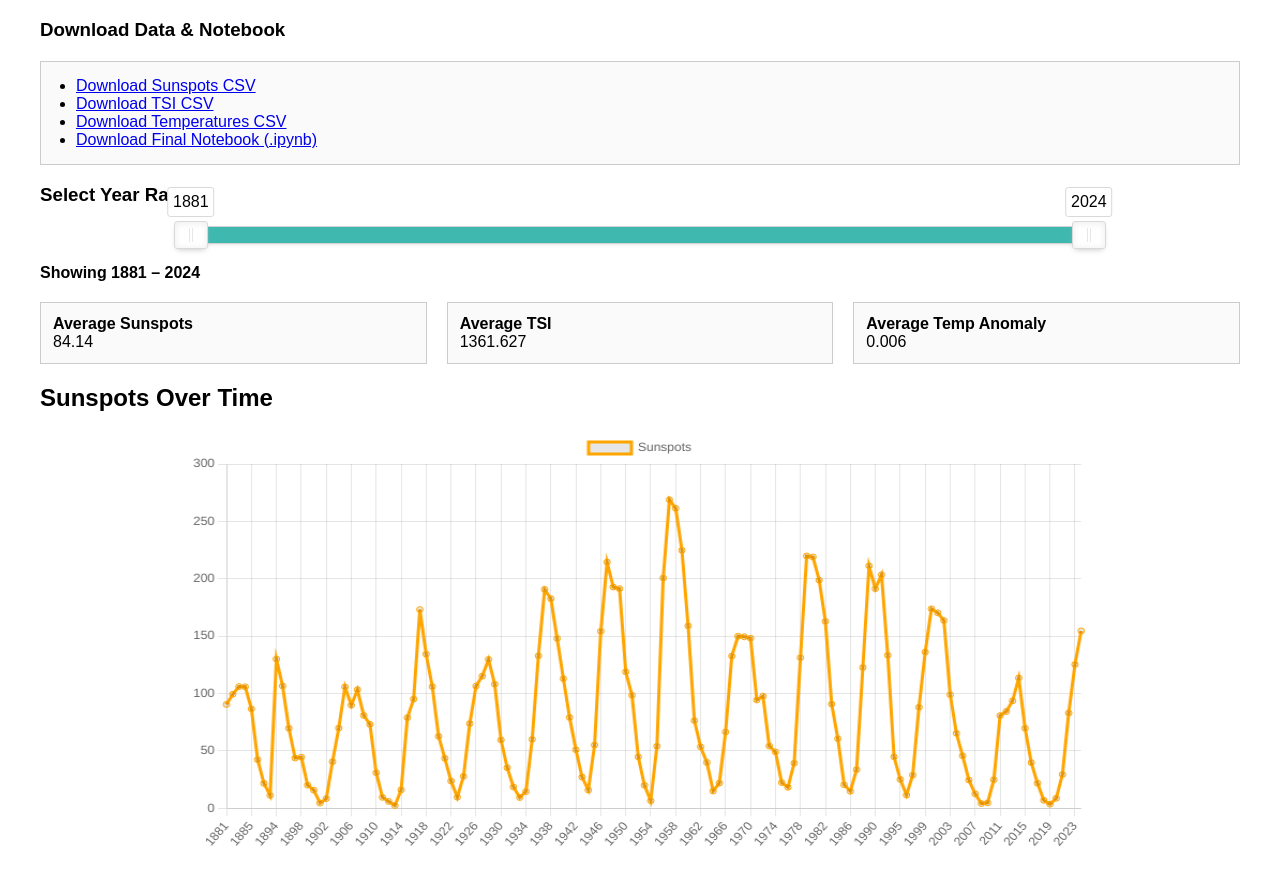
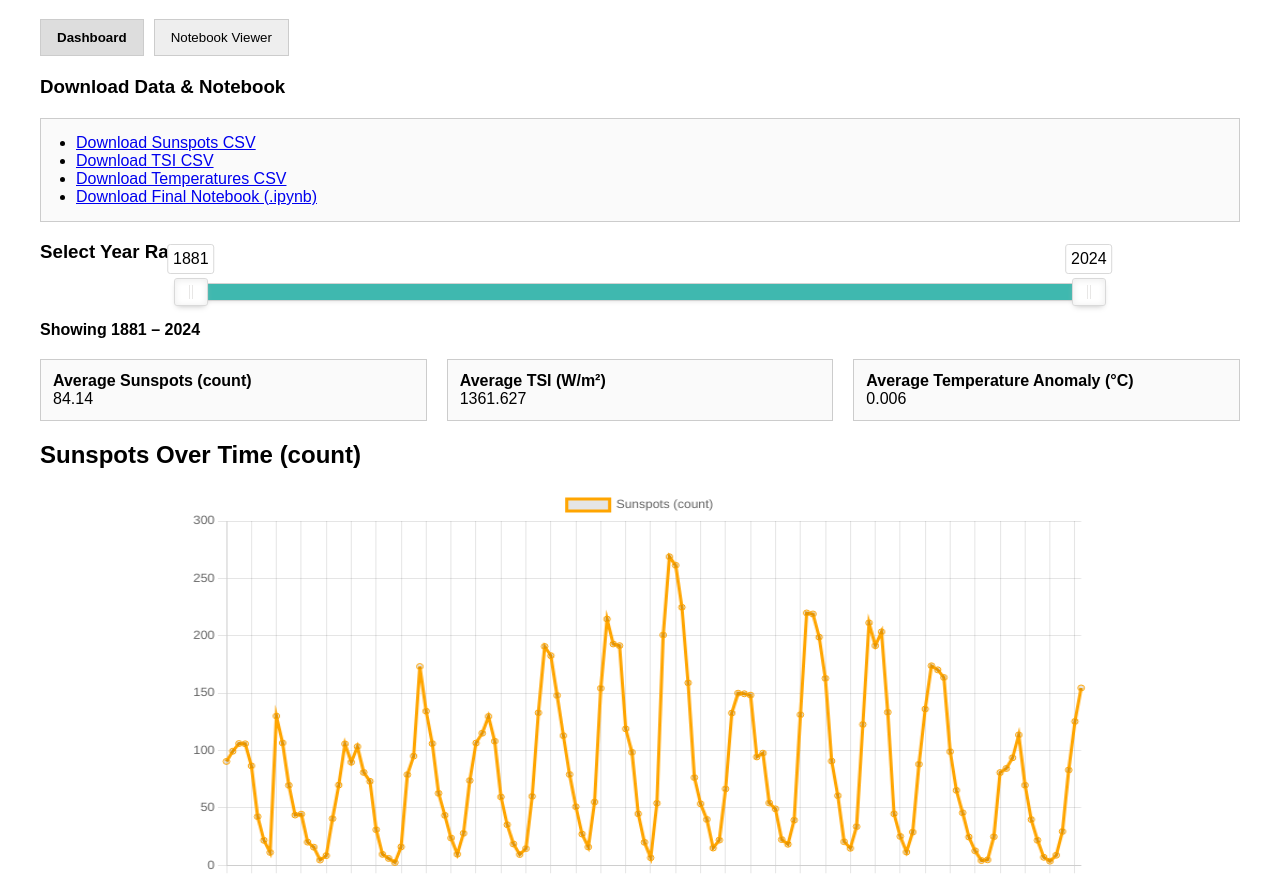
Before and after one commit to Tawana12/statsfall2025, a plain HTML site: page index.html in a window 1280 px wide. Shown: the part 61-937 px from the top of the page. Drawn offline with nearby package versions, Linux system fonts and the light colour scheme.

Commit message:
Added view Notebook

```diff
--- a/index.html
+++ b/index.html
@@ -16,19 +16,50 @@ body {
     font-family: Arial, sans-serif;
     margin: 20px;
 }
+
 .container {
     max-width: 1200px;
     margin: auto;
 }
 
-/* Centered + larger graph wrapper */
+/* Tabs */
+.tab-container {
+    margin-top: 20px;
+}
+
+.tab-buttons {
+    display: flex;
+    gap: 10px;
+    margin-bottom: 20px;
+}
+
+.tab-buttons button {
+    padding: 10px 16px;
+    border: 1px solid #ccc;
+    background: #eee;
+    cursor: pointer;
+}
+
+.tab-buttons button.active {
+    background: #ddd;
+    font-weight: bold;
+}
+
+.tab-content {
+    display: none;
+}
+
+.tab-content.active {
+    display: block;
+}
+
+/* Charts */
 .chart-wrapper {
     width: 90%;
     max-width: 900px;
     margin: 0 auto 40px auto;
 }
 
-/* Make charts larger and centered */
 canvas {
     width: 100% !important;
     height: 420px !important;
@@ -66,9 +97,17 @@ canvas {
     padding: 15px;
     margin-top: 20px;
 }
+
 .download-box ul {
     margin: 0;
     padding-left: 20px;
+}
+
+/* Notebook iframe */
+#notebookFrame {
+    width: 100%;
+    height: 900px;
+    border: 1px solid #ccc;
 }
 </style>
 </head>
@@ -77,6 +116,17 @@ canvas {
 <div class="container">
 
 <h1>Solar Activity & Global Temperature Dashboard</h1>
+
+<!-- TABS -->
+<div class="tab-container">
+
+    <div class="tab-buttons">
+        <button class="active" onclick="openTab('dashboard')">Dashboard</button>
+        <button onclick="openTab('notebook')">Notebook Viewer</button>
+    </div>
+
+    <!-- DASHBOARD TAB -->
+    <div id="dashboard" class="tab-content active">
 
         <!-- DOWNLOAD SECTION -->
         <h3>Download Data & Notebook</h3>
@@ -95,53 +145,74 @@ canvas {
 
         <div class="summary-boxes">
             <div class="summary-box">
-        <span class="summary-label">Average Sunspots</span><br>
+                <span class="summary-label">Average Sunspots (count)</span><br>
                 <span id="avgSun">–</span>
             </div>
             <div class="summary-box">
-        <span class="summary-label">Average TSI</span><br>
+                <span class="summary-label">Average TSI (W/m²)</span><br>
                 <span id="avgTSI">–</span>
             </div>
             <div class="summary-box">
-        <span class="summary-label">Average Temp Anomaly</span><br>
+                <span class="summary-label">Average Temperature Anomaly (°C)</span><br>
                 <span id="avgTemp">–</span>
             </div>
         </div>
 
-<h2>Sunspots Over Time</h2>
+        <h2>Sunspots Over Time (count)</h2>
         <div class="chart-wrapper">
             <canvas id="sunChart"></canvas>
         </div>
 
-<h2>TSI Over Time</h2>
+        <h2>Total Solar Irradiance Over Time (W/m²)</h2>
         <div class="chart-wrapper">
             <canvas id="tsiChart"></canvas>
         </div>
 
-<h2>Temperature Anomalies Over Time</h2>
+        <h2>Temperature Anomalies Over Time (°C)</h2>
         <div class="chart-wrapper">
             <canvas id="tempChart"></canvas>
         </div>
 
-<h2>Combined Comparison</h2>
+        <h2>Combined Comparison (scaled)</h2>
         <div class="chart-wrapper">
             <canvas id="combinedChart"></canvas>
         </div>
 
-<h2>Temperature vs Sunspots</h2>
+        <h2>Temperature Anomaly vs Sunspots</h2>
         <div class="chart-wrapper">
             <canvas id="scatterSun"></canvas>
         </div>
 
-<h2>Temperature vs TSI</h2>
+        <h2>Temperature Anomaly vs TSI (W/m²)</h2>
         <div class="chart-wrapper">
             <canvas id="scatterTSI"></canvas>
         </div>
 
     </div>
 
+    <!-- NOTEBOOK TAB -->
+    <div id="notebook" class="tab-content">
+        <h2>Notebook Viewer</h2>
+        <iframe id="notebookFrame"
+                src="https://nbviewer.org/github/Tawana12/statsfall2025/blob/main/Final%20Notebook.ipynb">
+        </iframe>
+    </div>
+
+</div>
+
+</div>
+
 <script>
-// -------- CSV PARSER --------
+// TAB SWITCHING
+function openTab(tabName) {
+    document.querySelectorAll(".tab-content").forEach(t => t.classList.remove("active"));
+    document.querySelectorAll(".tab-buttons button").forEach(b => b.classList.remove("active"));
+
+    document.getElementById(tabName).classList.add("active");
+    event.target.classList.add("active");
+}
+
+// CSV PARSER
 function csvToRows(text) {
     const lines = text.trim().split(/\r?\n/);
     const headers = lines[0].split(',').map(h => h.trim());
@@ -153,12 +224,10 @@ function csvToRows(text) {
     });
 }
 
-// -------- GLOBAL DATA --------
 let yearly = {};
 let years = [];
 let charts = {};
 
-// Load CSV files
 Promise.all([
     fetch("Sunspots.csv").then(r => r.text()),
     fetch("TSI.csv").then(r => r.text()),
@@ -175,7 +244,7 @@ Promise.all([
 
 });
 
-// -------- PROCESS DATA --------
+// PROCESS DATA
 function processData(sun, tsi, temp) {
     const full = ["January","February","March","April","May","June",
                   "July","August","September","October","November","December"];
@@ -209,7 +278,7 @@ function processData(sun, tsi, temp) {
                   .sort((a,b)=>a-b);
 }
 
-// -------- SLIDER SETUP --------
+// SLIDER
 function setupSlider() {
     let slider = document.getElementById("slider");
 
@@ -232,7 +301,7 @@ function setupSlider() {
     slider.noUiSlider.on("update", updateDashboard);
 }
 
-// -------- UPDATE DASHBOARD --------
+// UPDATE DASHBOARD
 function updateDashboard() {
     let [start, end] = document.getElementById("slider").noUiSlider.get();
     start = parseInt(start);
@@ -259,7 +328,7 @@ function updateDashboard() {
     drawCharts(filteredYears, sun, tsi, temp);
 }
 
-// -------- DRAW CHARTS --------
+// CHART DRAWING
 function destroy(id) { if (charts[id]) charts[id].destroy(); }
 
 function drawCharts(lbls, sun, tsi, temp) {
@@ -267,19 +336,31 @@ function drawCharts(lbls, sun, tsi, temp) {
     destroy("sun");
     charts.sun = new Chart(document.getElementById("sunChart"), {
         type: "line",
-        data: { labels: lbls, datasets: [{ label:"Sunspots", data:sun, borderColor:"orange"}] }
+        data: { labels: lbls, datasets: [{
+            label:"Sunspots (count)",
+            data:sun,
+            borderColor:"orange"
+        }] }
     });
 
     destroy("tsi");
     charts.tsi = new Chart(document.getElementById("tsiChart"), {
         type: "line",
-        data: { labels: lbls, datasets: [{ label:"TSI", data:tsi, borderColor:"green"}] }
+        data: { labels: lbls, datasets: [{
+            label:"TSI (W/m²)",
+            data:tsi,
+            borderColor:"green"
+        }] }
     });
 
     destroy("temp");
     charts.temp = new Chart(document.getElementById("tempChart"), {
         type: "line",
-        data: { labels: lbls, datasets: [{ label:"Temperature", data:temp, borderColor:"red"}] }
+        data: { labels: lbls, datasets: [{
+            label:"Temperature Anomaly (°C)",
+            data:temp,
+            borderColor:"red"
+        }] }
     });
 
     destroy("combined");
@@ -289,8 +370,8 @@ function drawCharts(lbls, sun, tsi, temp) {
             labels: lbls,
             datasets: [
                 { label:"Sunspots (÷10)", data: sun.map(v=>v/10), borderColor:"orange"},
-                { label:"TSI (−1360)", data: tsi.map(v=>v-1360), borderColor:"green"},
-                { label:"Temp", data: temp, borderColor:"red"}
+                { label:"TSI (−1360 W/m²)", data: tsi.map(v=>v-1360), borderColor:"green"},
+                { label:"Temperature Anomaly (°C)", data: temp, borderColor:"red"}
             ]
         }
     });
@@ -299,7 +380,7 @@ function drawCharts(lbls, sun, tsi, temp) {
     charts.scatterSun = new Chart(document.getElementById("scatterSun"), {
         type: "scatter",
         data: { datasets: [{
-            label:"Temp vs Sunspots",
+            label:"Temp Anomaly (°C) vs Sunspots",
             data: lbls.map((y,i)=>({x:sun[i],y:temp[i]})),
             backgroundColor:"orange"
         }] }
@@ -309,7 +390,7 @@ function drawCharts(lbls, sun, tsi, temp) {
     charts.scatterTSI = new Chart(document.getElementById("scatterTSI"), {
         type: "scatter",
         data: { datasets: [{
-            label:"Temp vs TSI",
+            label:"Temp Anomaly (°C) vs TSI (W/m²)",
             data: lbls.map((y,i)=>({x:tsi[i],y:temp[i]})),
             backgroundColor:"blue"
         }] }
```
Lines whose indentation alone changed are shown as unchanged.
